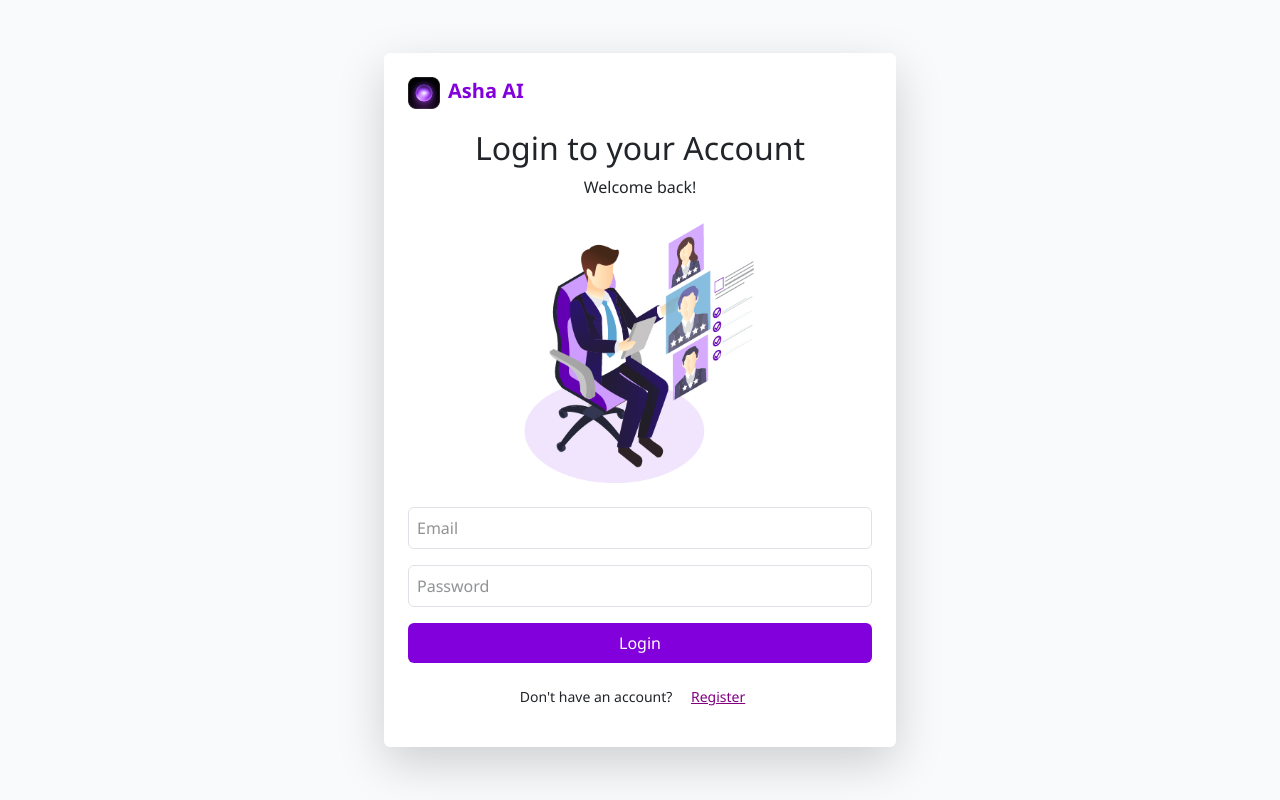
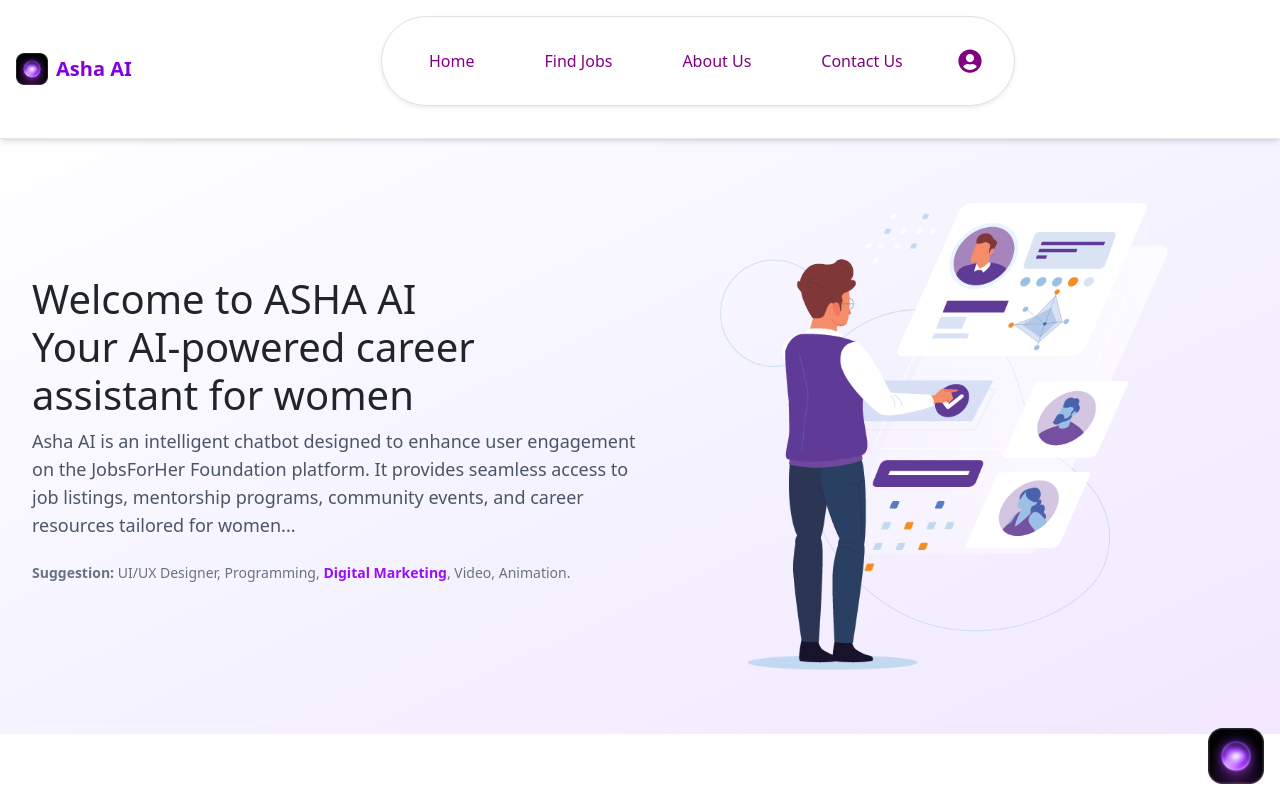
Before and after one commit to Amrutha-Gopalakrishnan/ASHA-AI, a React app in the folder my-project/: page / in a window 1280 px wide. Before the commit this address led to /login. Shown: the top 800 px of the page. Built offline with nearby package versions, Linux system fonts and the light colour scheme; no server answers; the HTML template or start-up script is replaced by a standard one.

Commit message:
Updated Files

```diff
--- a/my-project/package.json
+++ b/my-project/package.json
@@ -21,7 +21,8 @@
     "react-dom": "^19.0.0",
     "react-icons": "^5.5.0",
     "react-markdown": "^10.1.0",
-    "react-router-dom": "^7.5.1"
+    "react-router-dom": "^7.5.1",
+    "react-scroll": "^1.9.3"
   },
   "devDependencies": {
     "@eslint/js": "^9.21.0",
--- a/my-project/src/App.jsx
+++ b/my-project/src/App.jsx
@@ -1,42 +1,132 @@
 
+// import React from 'react';
+// import { Routes, Route } from 'react-router-dom';
+// import 'bootstrap/dist/css/bootstrap.min.css';
+// import './index.css';
+
+
+// // import Login from './Login';
+// // import Regsiter from './Regsiter';
+// // import ProtectedRoute from './ProtectedRoute';
+// import House from './House';
+// import Home from './Home';
+// import FindJobs from './FindJobs';
+// import About from './About';
+// import ContactForm from './ContactForm';
+// import ChatBot from './ChatBot';
+
+// const App = () => {
+//   return (
+//     // <Routes>
+//     //   <Route path="/login" element={<Login />} />
+//     //   <Route path="/register" element={<Regsiter />} />
+// {/*
+//       <Route
+//         path="/"
+//         element={
+//           <ProtectedRoute>
+//             <>
+//               <House />
+//               <Home />
+//               <FindJobs />
+//               <About />
+//               <ContactForm />
+//               <ChatBot />
+//              </>
+//           </ProtectedRoute>
+//         }
+//       />
+//     </Routes> */}
+//     <>
+//     <House />
+//     <Home />
+//     <FindJobs />
+//     <About />
+//     <ContactForm />
+//     <ChatBot />
+//    </>
+//   );
+// };
+
+// export default App;
+
+// import React from 'react';
+// import { HashRouter, Route, Routes } from 'react-router-dom';
+// import 'bootstrap/dist/css/bootstrap.min.css';
+// import './index.css';
+// import House from './House';
+// import Home from './Home';
+// import FindJobs from './FindJobs';
+// import About from './About';
+// import ContactForm from './ContactForm';
+// import ChatBot from './ChatBot';
+// import Login from './Login'
+// import Regsiter from './Regsiter'
+
+// const App = () =>{
+//   return(
+//     <div>
+
+
+
+
+//       <Home />
+//       <House />
+//       <About />
+//       <FindJobs />
+//       <ContactForm />
+//       <ChatBot />
+
+//       <HashRouter>
+//         <Routes>
+//         <Route path='/login' element={<Login />} />
+//         <Route path='/regsiter' element={<Regsiter />} />
+
+//         </Routes>
+//       </HashRouter>
+
+//     </div>
+//   )
+// }
+
+// export default App
+
+// App.jsx
 import React from 'react';
-import { Routes, Route } from 'react-router-dom';
+import { Route, Routes } from 'react-router-dom';
 import 'bootstrap/dist/css/bootstrap.min.css';
 import './index.css';
 
-
-import Login from './Login';
-import Regsiter from './Regsiter';
-import ProtectedRoute from './ProtectedRoute';
+import Home from './Home';
 import House from './House';
-import Home from './Home';
 import FindJobs from './FindJobs';
 import About from './About';
 import ContactForm from './ContactForm';
 import ChatBot from './ChatBot';
+import Login from './Login';
+import Regsiter from './Regsiter';
+
+const MainPage = () => (
+  <>
+    <Home />
+    <House />
+
+    <FindJobs />
+    <About />
+    <ContactForm />
+    <ChatBot />
+  </>
+);
 
 const App = () => {
   return (
-    <Routes>
-      <Route path="/login" element={<Login />} />
-      <Route path="/register" element={<Regsiter />} />
 
-      <Route
-        path="/"
-        element={
-          <ProtectedRoute>
-            <>
-              <House />
-              <Home />
-              <FindJobs />
-              <About />
-              <ContactForm />
-              <ChatBot />
-            </>
-          </ProtectedRoute>
-        }
-      />
-    </Routes>
+      <Routes>
+        <Route path="/" element={<MainPage />} />
+        <Route path="/login" element={<Login />} />
+        <Route path="/register" element={<Regsiter />} />
+      </Routes>
+
   );
 };
 
--- a/my-project/src/Home.jsx
+++ b/my-project/src/Home.jsx
@@ -1,22 +1,38 @@
 import React from "react";
 import { FaUserCircle } from "react-icons/fa";
+import { Link as RouterLink } from 'react-router-dom';
+import { Link as ScrollLink } from 'react-scroll'
 
 const Home = () => {
   return (
-    <div className="font-sans bg-white min-h-screen">
+    <div className=" bg-white min-h-screen">
 
-      <nav className="flex justify-between items-center p-4 px-8 shadow-md bg-white sticky top-0  z-50 border-b border-gray-200">
+      <nav className="flex justify-between items-center p-3 px-8 shadow-md bg-white sticky top-0  z-50 border-b border-gray-200">
         <div className="flex items-center space-x-2">
           <img src="images/logo.jpg" alt="Logo" className="w-8 h-8" /> {/* Update path */}
           <span className="text-xl font-bold text-purple-700">Asha AI</span>
         </div>
-        <ul className="hidden md:flex space-x-8 text-black-800 font-medium border border-purple-700 rounded-full px-10 py-3">
-          <li><a href="#home" className="text-decoration-none">Home</a></li>
-          <li><a href="#job" className="text-decoration-none ">Find Jobs</a></li>
-          <li><a href="#about" className="text-decoration-none ">About Us</a></li>
-          <li><a href="#contact" className="text-decoration-none">Contact Us</a></li>
-          <li className="text-purple-700 text-2xl"><FaUserCircle /></li>
+
+<ul className="hidden md:flex items-center space-x-10 font-medium text-purple-700 border border-purple-300 rounded-full px-8  bg-white shadow-sm ">
+          <li>
+            <ScrollLink to="home" smooth={true} offset={-80} duration={200} className="cursor-pointer  ">Home</ScrollLink>
+          </li>
+          <li>
+            <ScrollLink to="job" smooth={true} offset={-80} duration={200} className="cursor-pointer  ">Find Jobs</ScrollLink>
+          </li>
+          <li>
+            <ScrollLink to="about" smooth={true} offset={-80} duration={200} className="cursor-pointer ">About Us</ScrollLink>
+          </li>
+          <li>
+            <ScrollLink to="contact" smooth={true} offset={-80} duration={200} className="cursor-pointer ">Contact Us</ScrollLink>
+          </li>
+          <li className="text-purple-700 text-2xl">
+            <RouterLink to="/login">
+              <FaUserCircle title="Go to Login" />
+            </RouterLink>
+          </li>
         </ul>
+
         <div></div>
       </nav>
 
--- a/my-project/src/index.css
+++ b/my-project/src/index.css
@@ -1,11 +1,10 @@
 @import "tailwindcss";
 
 /* App.css */
-body {
-  font-family: 'Segoe UI', sans-serif;
-}
+
 
 a{
   color: purple;
   padding: 15px;
+  text-decoration: none;
 }
```
Also changed, not shown: my-project/src/Profile.jsx (added, +20 -0 lines), my-project/src/main.jsx (+4 -3 lines), my-project/src/Login.jsx (line endings or trailing spaces), my-project/src/ProtectedRoute.jsx (line endings or trailing spaces), my-project/src/Regsiter.jsx (line endings or trailing spaces), 1 other file (tests, documents, lock files or other folders).
